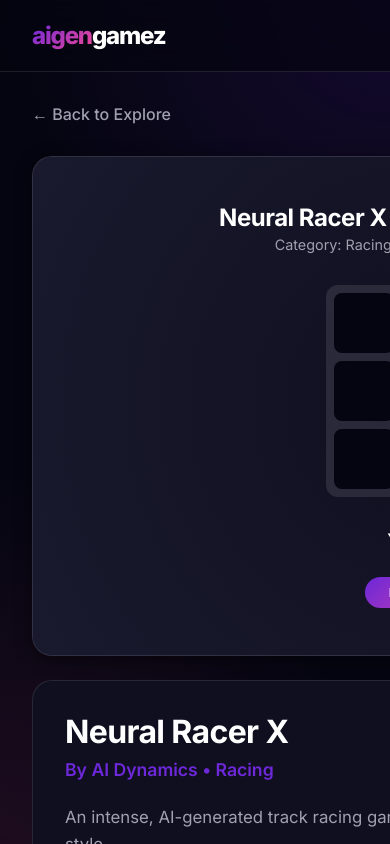
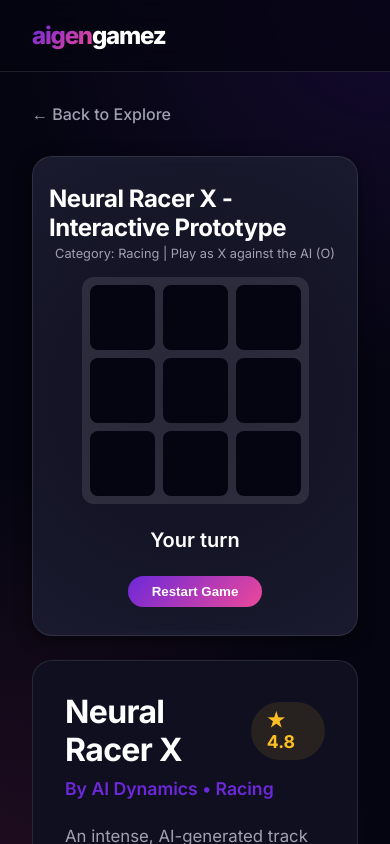
Before and after one commit to gefena/aigengamez, a Next.js app: page /games/neural-racer in a window 390 px wide. Shown: the top 844 px of the page. Built offline with nearby package versions, Linux system fonts and the light colour scheme.

Commit message:
style: fix game board overflow on mobile screens

```diff
--- a/src/app/games/[id]/page.module.css
+++ b/src/app/games/[id]/page.module.css
@@ -213,9 +213,27 @@
 }
 
 @media (max-width: 640px) {
+  .gameContainer {
+    aspect-ratio: auto;
+    min-height: 480px;
+  }
+
+  .gameInner {
+    padding: 1.5rem 1rem;
+  }
+
+  .gameDesc {
+    margin-bottom: 1rem;
+    font-size: 0.8rem;
+  }
+
+  .board {
+    margin-bottom: 1.5rem;
+  }
+
   .cell {
-    width: 60px;
-    height: 60px;
+    width: 65px;
+    height: 65px;
     font-size: 2rem;
   }
 }
```
